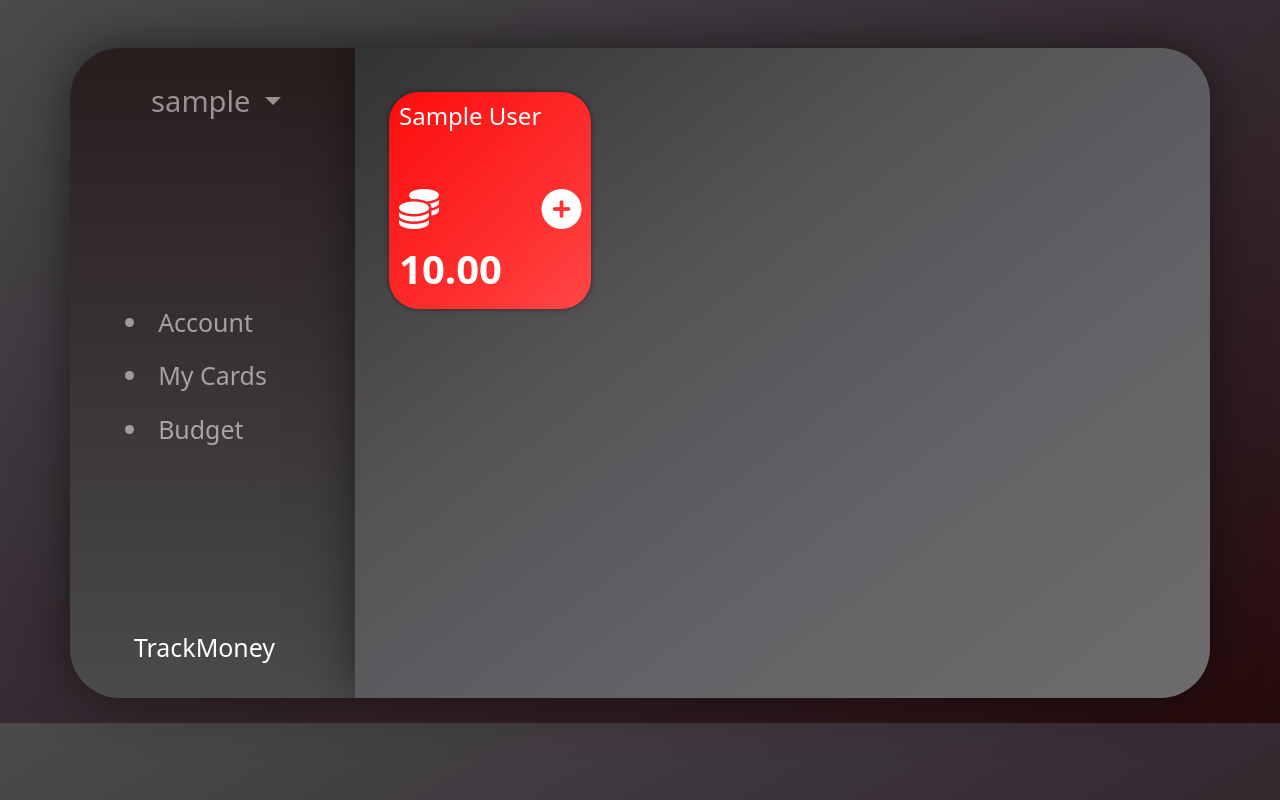
After one commit to SyhinAndriy/TrackMoney, a Django app: page /app/cards in a window 1280 px wide. The commit adds this page. Run offline with Django 4.2, Linux system fonts and the light colour scheme; a user stored in the database is signed in; tables that the repository leaves empty hold one stand-in row (values such as "Sample post"); some libraries are stand-ins or nearby versions.

Commit message:
some update

```diff
--- a/app/admin.py
+++ b/app/admin.py
@@ -8,7 +8,7 @@ class TransactionAdmin(admin.ModelAdmin):
 
 
 class AccountAdmin(admin.ModelAdmin):
-    list_display = ('name', 'user', 'amount',)
+    list_display = ('name', 'user', 'balance',)
 
 
 admin.site.register(Category)
--- a/app/models.py
+++ b/app/models.py
@@ -3,9 +3,10 @@ from django.contrib.auth.models import User
 
 
 class Account(models.Model):
-    name = models.CharField(max_length=50)
+    name = models.CharField(max_length=50, blank=False, null=False)
     user = models.ForeignKey(User, on_delete=models.CASCADE)
-    amount = models.DecimalField(max_digits=11, decimal_places=2, default=0)
+    balance = models.DecimalField(max_digits=11, decimal_places=2, default=0)
+    priority = models.BooleanField(default=False )
 
     def __str__(self):
         return self.name
--- /dev/null
+++ b/app/templates/app/all_cards.html
@@ -0,0 +1,37 @@
+{% extends "app/layouts/home.html" %}
+{% block content %}
+
+{% if request.user.is_authenticated %}
+
+
+    <div class="row">
+    {% for account in accounts %}
+
+        <div class="col-md-4">
+            <div class="card">
+                <div class="h-100">
+
+                    <h4 class="card-title text-white mb-5">{{ account.name }}</h4>
+                    <div class="card_wrapper d-flex justify-content-between">
+                        <div class="money text-white">
+                            <i class="fa fa-coins"></i>
+                            <span>{{ account.balance }}</span>
+                        </div>
+                        <div id="change_money">
+                            <i type="button" data-toggle="modal" data-target="#exampleModalCenter"
+                               class=" fa fa-circle-plus"></i>
+                        </div>
+
+                    </div>
+                    {% include "app/inc/card_modal.html" %}
+
+                </div>
+            </div>
+        </div>
+
+    {% endfor %}
+    </div>
+
+{% endif %}
+
+{% endblock %}
--- a/app/templates/app/inc/cart.html
+++ b/app/templates/app/inc/card.html
@@ -2,18 +2,18 @@
 <div class="card bg-gradient-danger  p-4 ">
     <div class="h-100">
 
-        <h4 class="card-title text-white mb-5">Name of the Card</h4>
+        <h4 class="card-title text-white mb-5">{{ account.name }}</h4>
         <div class="card_wrapper d-flex justify-content-between">
             <div class="money text-white">
                 <i class="fa fa-coins"></i>
-                <span>{{ card_balance }}</span>
+                <span>{{ account.balance }}</span>
             </div>
             <div id="change_money">
                 <i type="button" data-toggle="modal" data-target="#exampleModalCenter" class=" fa fa-circle-plus"></i>
             </div>
 
         </div>
-        {% include "app/inc/cart_modal.html" %}
+        {% include "app/inc/card_modal.html" %}
 
     </div>
 
--- a/app/templates/app/inc/cart_modal.html
+++ b/app/templates/app/inc/card_modal.html
@@ -6,13 +6,13 @@
     <div class="modal-dialog modal-dialog-centered" role="document">
         <div class="modal-content card">
             <div class="modal-header">
-                <h5 class="modal-title" id="exampleModalLongTitle">(cart name)</h5>
+                <h5 class="modal-title" id="exampleModalLongTitle">{{ account.name }}</h5>
                 <button type="button" class="close" data-dismiss="modal" aria-label="Close">
                     <span aria-hidden="true">&times;</span>
                 </button>
             </div>
             <div class="modal-body">
-                <form id="card_form" method="post" class="text-center">
+                <form id="card_form" data-id="{{ account.pk }}" method="post" class="text-center">
                     {% csrf_token %}
                     <input class="form-control" type="number" name="card_balance" min="0" step="0.01">
                     <button type="submit" class="btn btn-dark w-100 mt-3">Save changes</button>
--- a/app/templates/app/index.html
+++ b/app/templates/app/index.html
@@ -8,7 +8,7 @@
             <h2>hello gyue</h2>
         </div>
         <div class="col-md-6 ">
-            {% include "app/inc/cart.html" %}
+            {% include "app/inc/card.html" %}
             {% include "app/inc/transaction.html" %}
         </div>
     </div>
--- a/app/templates/app/layouts/home.html
+++ b/app/templates/app/layouts/home.html
@@ -37,11 +37,11 @@
             <div class="collapse navbar-collapse" id="navbarNav">
                 <ul class="navbar-nav flex-column">
                     <li class="nav-elem active">
-                        <a class="nav-link  " href="#" >Account</a>
+                        <a class="nav-link  " href="{% url 'index' %}" >Account</a>
                     </li>
 
                     <li class="nav-elem nav-item">
-                        <a class="nav-link" href="#">My Cards</a>
+                        <a class="nav-link" href="{% url 'cards' %}">My Cards</a>
                     </li>
                     <li class="nav-elem nav-item">
                         <a class="nav-link" href="#">Budget</a>
--- a/app/urls.py
+++ b/app/urls.py
@@ -3,6 +3,7 @@ from .views import *
 
 urlpatterns = [
     path("app/", index_view, name='index'),
+    path("app/cards", cards_view, name='cards'),
     path("app/card-update/", update_card, name='card-update'),
 
 ]
--- a/app/views.py
+++ b/app/views.py
@@ -6,18 +6,30 @@ from .models import *
 # Create your views here.
 
 def index_view(request):
-    account, _ = Account.objects.get_or_create(user=request.user)
+    account = Account.objects.filter(user=request.user).order_by('-priority').first()
+    if not account:
+        account = Account.objects.create(name='My Wallet', user=request.user, priority=True)
+        account.save()
     context = {
-        "card_balance": account.amount
+        "account": account
     }
     return render(request, 'app/index.html', context)
 
 
+def cards_view(request):
+    accounts = Account.objects.filter(user=request.user)
+    context = {
+        "accounts": accounts
+    }
+    return render(request, 'app/all_cards.html', context)
+
+
 def update_card(request):
     if request.user.is_authenticated:
-        data = request.POST.get("card_balance")
-        account = Account.objects.get(user=request.user)
-        account.amount = data
+        new_balance = request.POST.get("card_balance")
+        account_id = request.POST.get("id")
+        account = Account.objects.get(pk=account_id)
+        account.balance = new_balance
         account.save()
-        return JsonResponse({"data": data, "status": "Successfully"})
+        return JsonResponse({"data": new_balance, "status": "Successfully"})
     return JsonResponse({"status": "Error. Cannot update card balance"})
--- a/static/css/style.css
+++ b/static/css/style.css
@@ -69,7 +69,7 @@ li.sub-item {
     box-shadow: 0 0 5px rgba(0, 0, 0, 0.5);
     margin: 20px 10px;
     padding: 10px;
-    height: 200px;
+    /*height: 200px;*/
     width: 80%;
 }
 
--- a/static/js/script.js
+++ b/static/js/script.js
@@ -1,9 +1,13 @@
 $("#card_form").on("submit", function (event) {
     event.preventDefault(); // prevent default form submission behavior
+    let cartId = $(this).data()
+    let data = $(this).serializeArray()
+    data.push({name:"id", value: cartId['id']})
+    console.log(data)
     $.ajax({
         url: "/app/card-update/",
         method: "POST",
-        data: $(this).serialize(), // send form data as serialized string
+        data: data, // send form data as serialized string
         success: function (response) {
             console.log(response);
             let card_balance = response['data']
```
Also changed, not shown: app/migrations/0003_rename_amount_account_balance.py (added), app/migrations/0004_account_priority.py (added).
